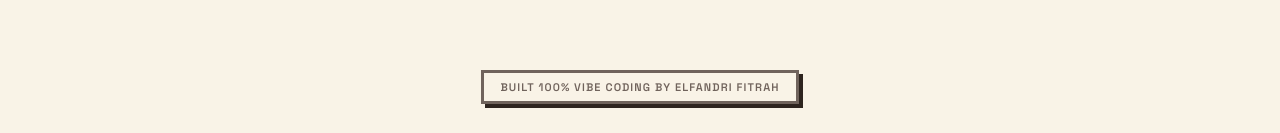
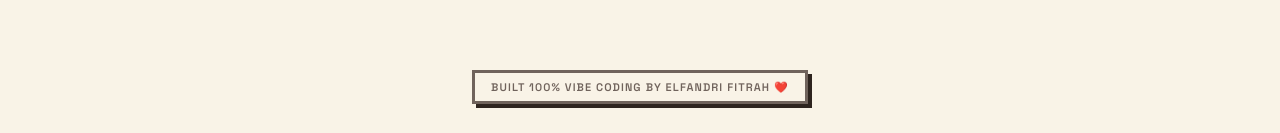
Before and after one commit to elfandrifitrah/job-agent, a plain HTML site: page dashboard/index.html in a window 1280 px wide. Shown: the part 1235-1368 px from the top of the page. Drawn offline with Linux system fonts and the light colour scheme; no server answers.

Commit message:
fix(dashboard): add love sign to footer

```diff
--- a/dashboard/index.html
+++ b/dashboard/index.html
@@ -222,7 +222,7 @@
 </div>
 
 <footer class="footer">
-  <span class="footer-text">Built 100% Vibe Coding by Elfandri Fitrah</span>
+  <span class="footer-text">Built 100% Vibe Coding by Elfandri Fitrah ❤️</span>
 </footer>
 
 <script src="app.js"></script>
```
Also changed, not shown: dashboard/live-jobs.html (+1 -1 lines).
